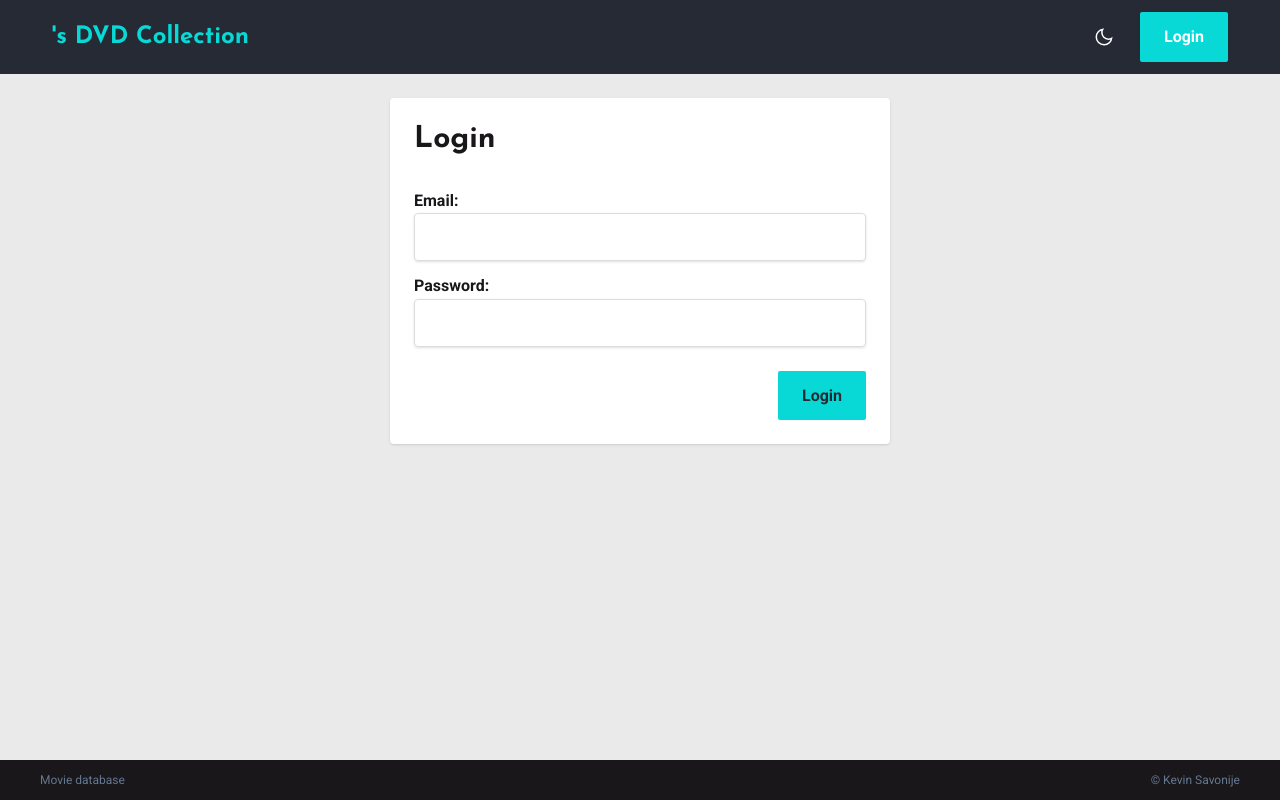
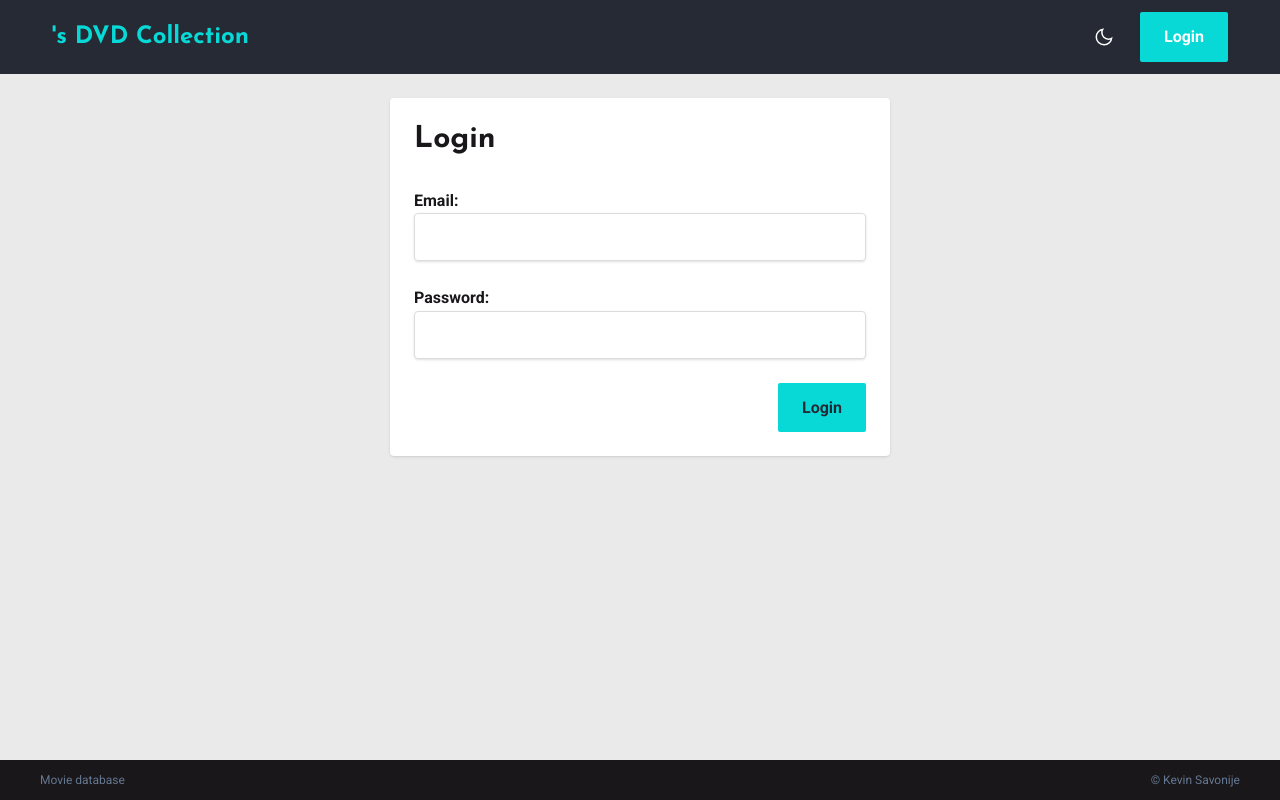
Before and after one commit to savonije/DVD-Collector, a Vue app: page /login in a window 1280 px wide. Built offline with nearby package versions, Linux system fonts and the light colour scheme; no server answers.

Commit message:
styling: increase margin bottom inputs

```diff
--- a/src/views/AuthView.vue
+++ b/src/views/AuthView.vue
@@ -36,7 +36,7 @@
             <h1>{{ t('common.login') }}</h1>
 
             <form @submit.prevent="submitForm">
-                <fieldset class="mb-3">
+                <fieldset class="mb-6">
                     <label class="block font-bold"
                         >{{ t('common.email') }}:</label
                     >
@@ -47,7 +47,7 @@
                     />
                 </fieldset>
 
-                <fieldset class="mb-3">
+                <fieldset class="mb-6">
                     <label class="block font-bold"
                         >{{ t('common.password') }}:</label
                     >
```
